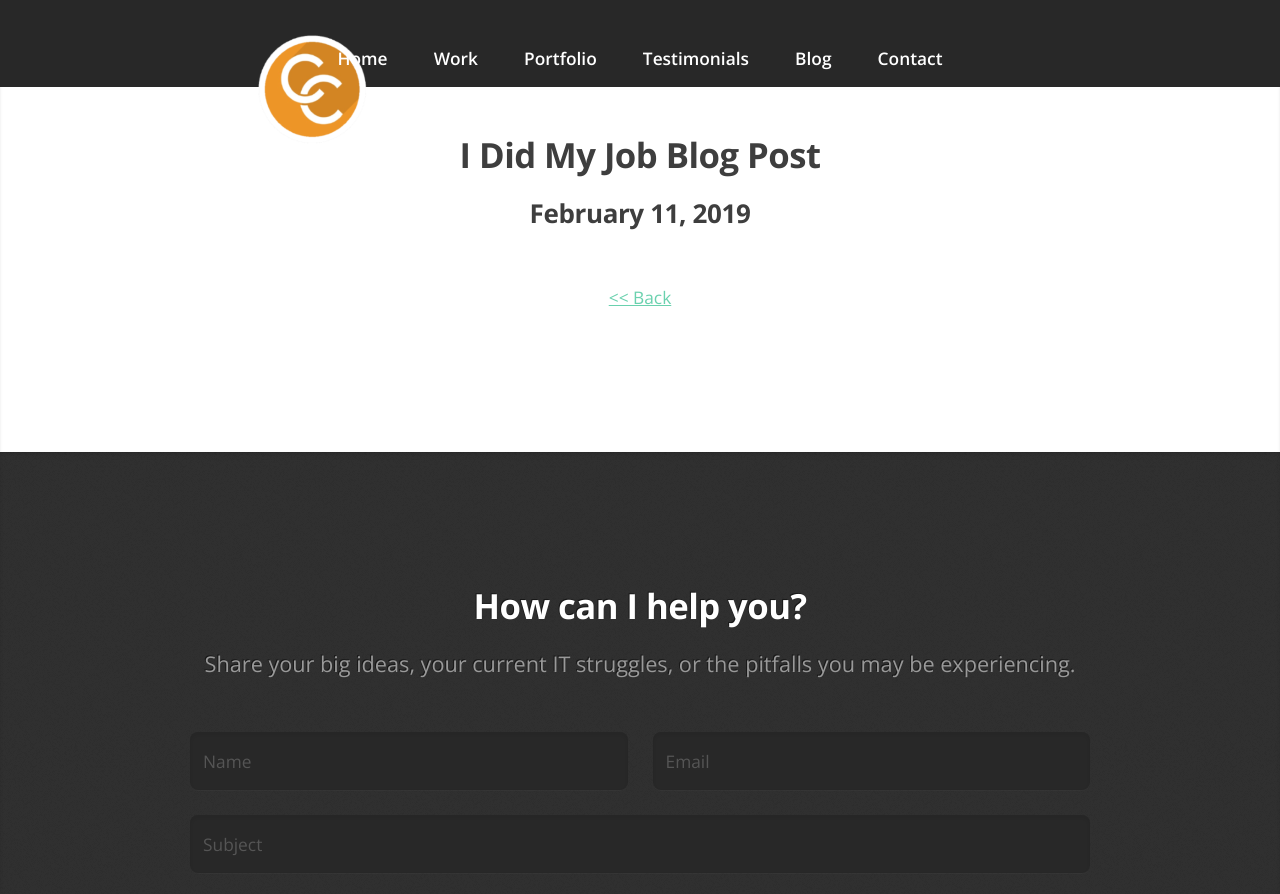
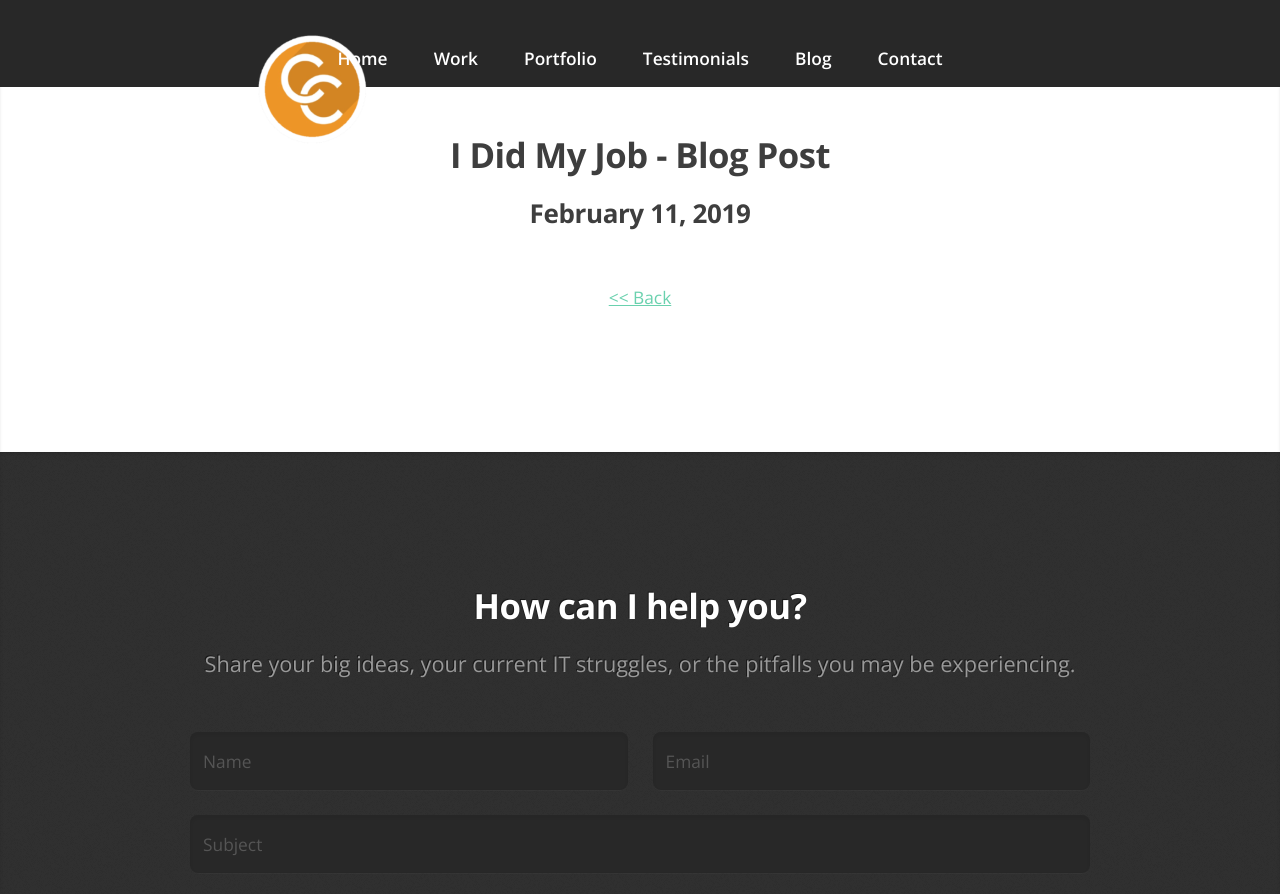
Before and after one commit to cole-consulting/cole-consulting.github.io, a Jekyll site: the page built from _posts/2019-02-11-blog-post.markdown, in a window 1280 px wide and 900 px high. Shown: the top 894 px of the window. Built offline with Jekyll 4.4.1, drawn with Linux system fonts in a browser that asks for light colours; our own code applies the rules of GitHub Pages for plain Markdown files.

```diff
--- a/_posts/2019-02-11-blog-post.markdown
+++ b/_posts/2019-02-11-blog-post.markdown
@@ -1,5 +1,5 @@
 ---
-title: I Did My Job Blog Post
+title: I Did My Job - Blog Post
 display-date: February 11, 2019
 img: images/blog-icon.jpg
 override-url: https://colemike.com/2018/07/20/i-did-my-job/
```
